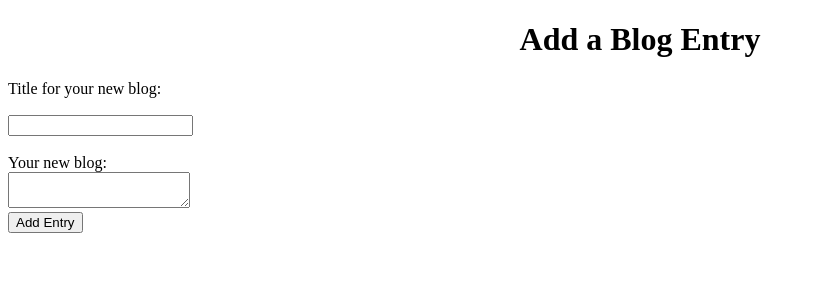
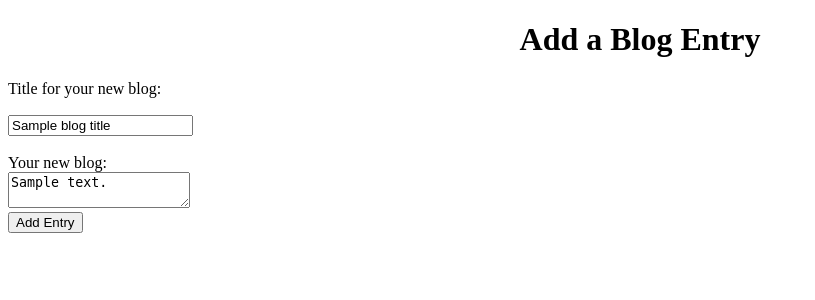
Before and after one commit to jchez/blogz, a Flask app: template templates/newpost.html in a window 1280 px wide. Shown: the part 26-326 px from the top of the page, without its empty margins (0-815 px from the left). Run offline with Flask 2, Linux system fonts and the light colour scheme; the template is opened without the code that fills it: most values are stand-ins (such as "Sample title", 1, 10 or a date in 2020).

Commit message:
fixed error messages

```diff
--- a/main.py
+++ b/main.py
@@ -16,38 +16,34 @@ class Blog(db.Model):
         self.title = title
         self.body = body
 
-@app.route('/blog', methods=['POST', 'GET'])
+@app.route('/blog')
 def index():
+    blogs = Blog.query.all()
+    return render_template('blog.html', title="Build A Blog", blogs = blogs)
 
-    if request.method == 'POST':
-        blog_title = request.form['title']
-        blog_body = request.form['body']
+@app.route('/newpost')
+def new_post():
+    return render_template('newpost.html', title="Add Blog Entry")
+
+@app.route('/newpost', methods=['POST'])
+def verify_post():
+    blog_title = request.form['title']
+    blog_body = request.form['body']
+    title_error = ''
+    body_error = ''
+
+    if blog_title == "":
+        title_error = "Please fill in the title"
+    if blog_body == "":
+        body_error = "Please fill in the body"
+
+    if not title_error and not body_error:
         new_blog = Blog(blog_title, blog_body)
         db.session.add(new_blog)
         db.session.commit()
-
-    blogs = Blog.query.all()
-    return render_template('blog.html', title="Build A Blog", blogs = blogs)
-
-@app.route('/newpost', methods=['POST', 'GET'])
-def new_post():
-    if request.method == 'GET':
-        return render_template('newpost.html', title="Add Blog Entry")
+        return redirect('/blog')
     else:
-        blog_title = request.form['title']
-        blog_body = request.form['body']
-        title_error = ''
-        body_error = ''
-
-        if blog_title == "":
-            title_error = "Please fill in the title"
-        if blog_body == "":
-            body_error = "Please fill in the body"
-
-        if not title_error and not body_error:
-            return redirect('/blog', title=blog_title)
-        else:
-            return render_template('newpost.html', title="Add Blog Entry", title_error = title_error, body_error = body_error)
+        return render_template('newpost.html', title="Add Blog Entry", blog_title = blog_title, blog_body = blog_body, title_error = title_error, body_error = body_error)
 
 if __name__ == '__main__':
     app.run()
--- a/templates/newpost.html
+++ b/templates/newpost.html
@@ -3,12 +3,12 @@
 {% block content %}
     <style>.error { color:red; display: inline-block }</style>
     <h1 align="center">Add a Blog Entry</h1>
-    <form action='/blog' method='post'>
+    <form method='post'>
         <label for="title">Title for your new blog:</label><br>
-        <input type="text" name="title" />
+        <input type="text" name="title" value='{{blog_title}}'/>
         <p class="error">{{title_error}}</p><br><br>
         <label for="body">Your new blog:</label><br>
-        <textarea type="text" name="body"></textarea>
+        <textarea type="text" name="body">{{blog_body}}</textarea>
         <p class="error">{{body_error}}</p><br>
         <input type="submit" value="Add Entry"/>
     </form>
```
